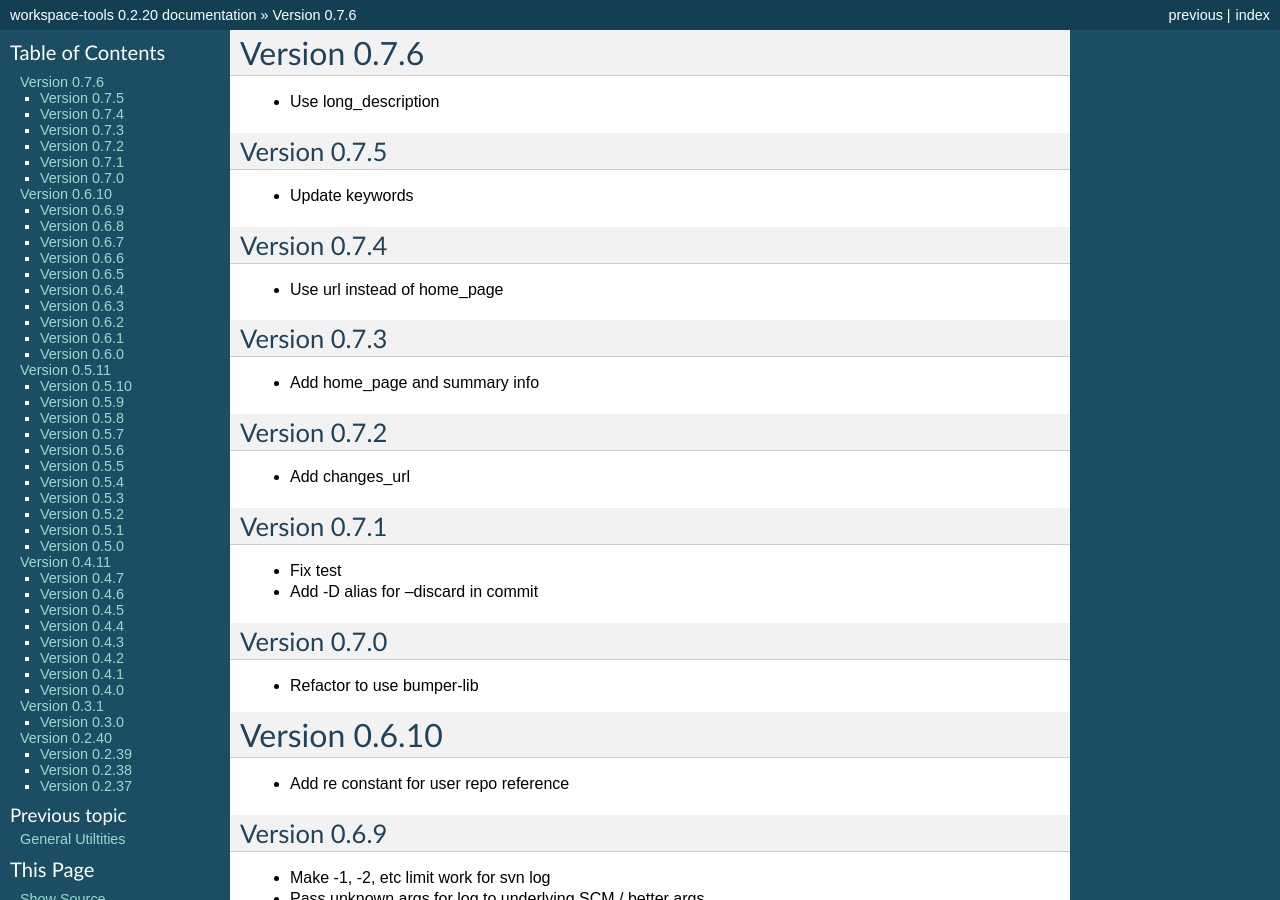
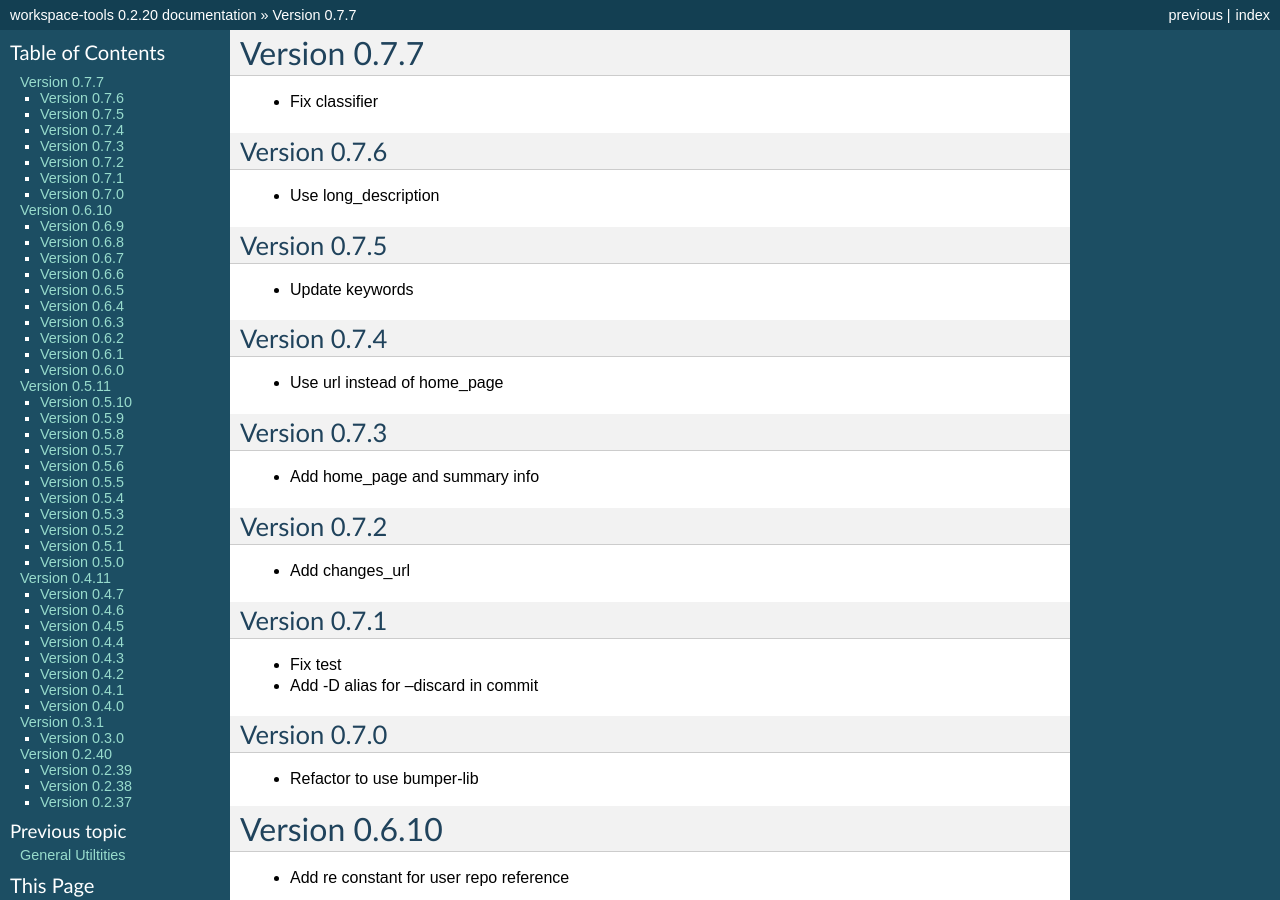
Before and after one commit to maxzheng/workspace-tools, a Sphinx documentation site: the page built from docs/CHANGELOG.rst, in a window 1280 px wide and 900 px high. Built offline with Sphinx 7.4.7, drawn with Linux system fonts in a browser that asks for light colours; some of the changed text lies outside the part shown.

Commit message:
Publish version 0.7.7

```diff
--- a/docs/CHANGELOG.rst
+++ b/docs/CHANGELOG.rst
@@ -1,5 +1,11 @@
+Version 0.7.7
+================================================================================
+
+* Fix classifier
+
+
 Version 0.7.6
-================================================================================
+--------------------------------------------------------------------------------
 
 * Use long_description
 
--- a/setup.py
+++ b/setup.py
@@ -10,7 +10,7 @@ def find_files(path):
 
 setuptools.setup(
   name='workspace-tools',
-  version='0.7.6',
+  version='0.7.7',
 
   author='Max Zheng',
   author_email='maxzheng.os @t gmail.com',
```
